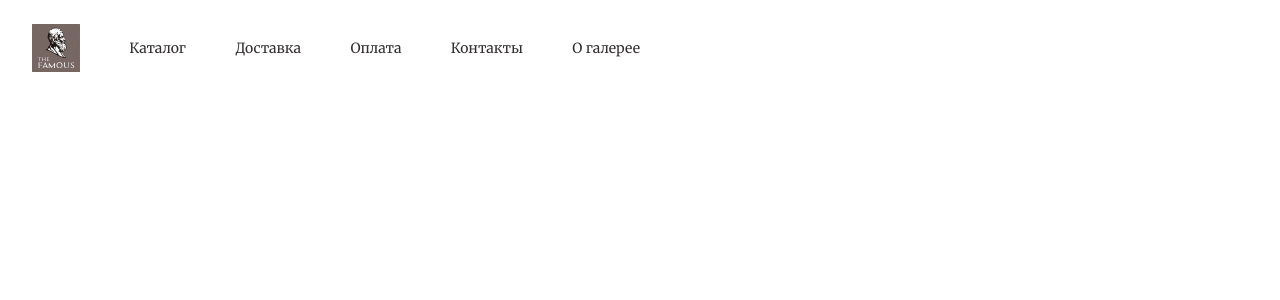
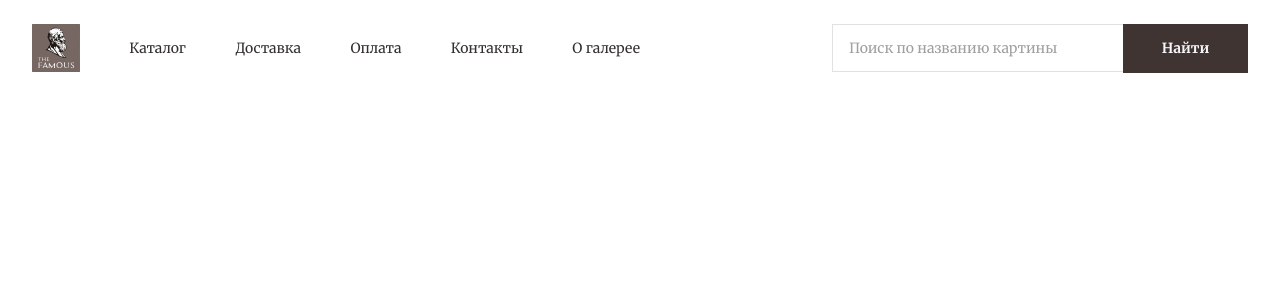
Before and after one commit to saloev/famous, a Vue app: page / in a window 1280 px wide. Shown: the top 300 px of the page. Built offline with nearby package versions, Linux system fonts and the light colour scheme.

Commit message:
feat: add inpute search

```diff
--- /dev/null
+++ b/src/components/base/BaseButton.vue
@@ -0,0 +1,70 @@
+<template>
+  <button :class="setClass">
+    <span v-if="icon" class="base-button__icon"> <slot name="icon" /> </span>
+    <span class="base-button__text"> <slot /> </span>
+  </button>
+</template>
+<script lang="ts">
+import { VNode, CreateElement } from "vue";
+import { Vue, Prop, Component } from "vue-property-decorator";
+
+@Component({})
+export default class BaseButton extends Vue {
+  @Prop({
+    type: Boolean,
+    default: false,
+  })
+  icon?: boolean;
+
+  @Prop({
+    type: Boolean,
+    default: false,
+  })
+  inBasket?: boolean;
+
+  get setClass() {
+    return {
+      "base-button": true,
+      "base-button--icon": this.icon,
+      "base-button--in-basket": this.inBasket,
+    };
+  }
+}
+</script>
+<style lang="scss">
+.base-button {
+  padding: 14px 28px;
+  @include flex--alignment();
+  border: none;
+
+  @include font(14px, 150%);
+  color: $white;
+  font-weight: bold;
+
+  background: $primary;
+
+  transition: background-color 0.2s linear;
+
+  &:hover,
+  &:focus {
+    background: $btn--hover;
+  }
+
+  &[disabled="disabled"] {
+    background-color: $btn--disable;
+    pointer-events: none;
+  }
+
+  &--in-basket {
+    background-color: $secondary;
+  }
+
+  &:focus {
+    outline: 2px dashed $secondary;
+  }
+
+  &__icon {
+    margin-right: 4px;
+  }
+}
+</style>
--- /dev/null
+++ b/src/components/base/BasePageWrapper.vue
@@ -0,0 +1,8 @@
+<template>
+  <article class="base-page-wrapper">
+    <h1 class="base-page-wrapper__title"></h1>
+    <section class="base-page-wrapper__content">
+      <slot />
+    </section>
+  </article>
+</template>
--- /dev/null
+++ b/src/components/elements/InputeSearch.vue
@@ -0,0 +1,68 @@
+<template>
+  <div class="input-search">
+    <input
+      type="search"
+      class="input-search__input"
+      placeholder="Поиск по названию картины"
+      v-model="input"
+    />
+    <BaseButton class="input-search__btn">Найти </BaseButton>
+  </div>
+</template>
+
+<script lang="ts">
+import { Component, Vue } from "vue-property-decorator";
+
+@Component({})
+export default class InputeSearch extends Vue {
+  input: string | null = null;
+}
+</script>
+
+<style lang="scss">
+.input-search {
+  width: 100%;
+  max-width: 416px;
+  height: 48px;
+  @include flex--alignment();
+
+  &__input {
+    width: 70%;
+    height: 100%;
+    padding: 14px 16px;
+    border: 1px solid $info;
+    border-right: none;
+    border-radius: 0;
+
+    @include font(14px, 150%);
+    color: $black;
+
+    transition: 0.3s linear border-color;
+
+    &:focus,
+    &:hover {
+      outline: none;
+      border-color: $grey;
+    }
+
+    &::placeholder {
+      /* Chrome, Firefox, Opera, Safari 10.1+ */
+      color: $grey--dakr;
+    }
+
+    &:-ms-input-placeholder {
+      /* Internet Explorer 10-11 */
+      color: $grey--dakr;
+    }
+
+    &::-ms-input-placeholder {
+      /* Microsoft Edge */
+      color: $grey--dakr;
+    }
+  }
+
+  &__btn {
+    width: 30%;
+  }
+}
+</style>
--- a/src/components/layout/MainHeader.vue
+++ b/src/components/layout/MainHeader.vue
@@ -1,7 +1,9 @@
 <template>
   <header class="main-header">
     <BaseContainer>
-      <MainNav></MainNav>
+      <MainNav>
+        <InputSearch />
+      </MainNav>
     </BaseContainer>
   </header>
 </template>
@@ -9,11 +11,13 @@
 <script lang="ts">
 import { Component, Vue } from "vue-property-decorator";
 
+import InputSearch from "@/components/elements/InputeSearch.vue";
 import MainNav from "./MainNav.vue";
 
 @Component({
   components: {
     MainNav,
+    InputSearch,
   },
 })
 export default class MainHeader extends Vue {}
--- a/src/scss/_global.scss
+++ b/src/scss/_global.scss
@@ -11,7 +11,6 @@ html {
 body {
   margin: 0;
   min-height: 100vh;
-  overflow: hidden;
 
   font-family: $font-family-base;
   font-size: $font-size-default;
@@ -28,3 +27,12 @@ button {
     cursor: pointer;
   }
 }
+
+/* clears the ‘X’ from Internet Explorer */
+input[type=search]::-ms-clear { display: none; width : 0; height: 0; }
+input[type=search]::-ms-reveal { display: none; width : 0; height: 0; }
+/* clears the ‘X’ from Chrome */
+input[type="search"]::-webkit-search-decoration,
+input[type="search"]::-webkit-search-cancel-button,
+input[type="search"]::-webkit-search-results-button,
+input[type="search"]::-webkit-search-results-decoration { display: none; }
--- a/src/scss/_mixins.scss
+++ b/src/scss/_mixins.scss
@@ -7,3 +7,8 @@
   justify-content: $justify;
   align-items: $align;
 }
+
+@mixin font($size, $line) {
+  font-size: $size;
+  line-height: $line;
+}
--- a/src/scss/_var.scss
+++ b/src/scss/_var.scss
@@ -12,11 +12,15 @@ $default-block-space: 24px;
 /**
  * Colors
  */
-$primary: #382E2B;
+$primary: #403432;
 $secondary: #5B3A32;
+$info: #E1E1E1;
 $btn--disable: #C1B4B1;
 $btn--hover: #776763;
-$white: #fff;
+$white: #F4F6F9;
 $black: #343030;
+$grey: #B5B5B5;
+$grey--dakr: #9F9F9F;
+
 
 $container-max-width: 1024px;
```
Also changed, not shown: .browserslistrc, src/components/elements/Card.vue (added).
